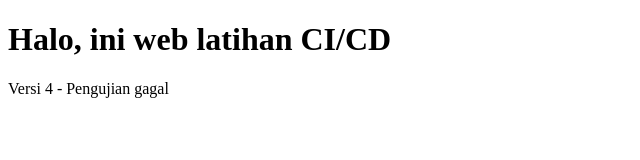
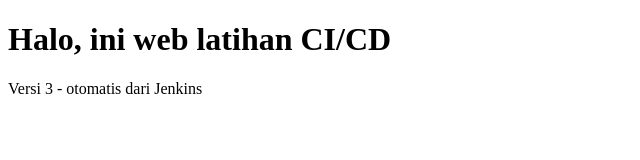
Before and after one commit to EgiRivaldi/latihan-cicd, a plain HTML site: page public/index.html in a window 1280 px wide. Shown: the full height of the page, 0-640 px from the left. Drawn offline with Linux system fonts and the light colour scheme.

Commit message:
Update index.html

```diff
--- a/public/index.html
+++ b/public/index.html
@@ -1,9 +1,10 @@
 <!DOCTYPE html>
 <html>
 <head>
+    <title>Latihan CI/CD</title>
 </head>
 <body>
     <h1>Halo, ini web latihan CI/CD</h1>
-    <p>Versi 4 - Pengujian gagal</p>
+    <p>Versi 3 - otomatis dari Jenkins</p>
 </body>
 </html>
```
